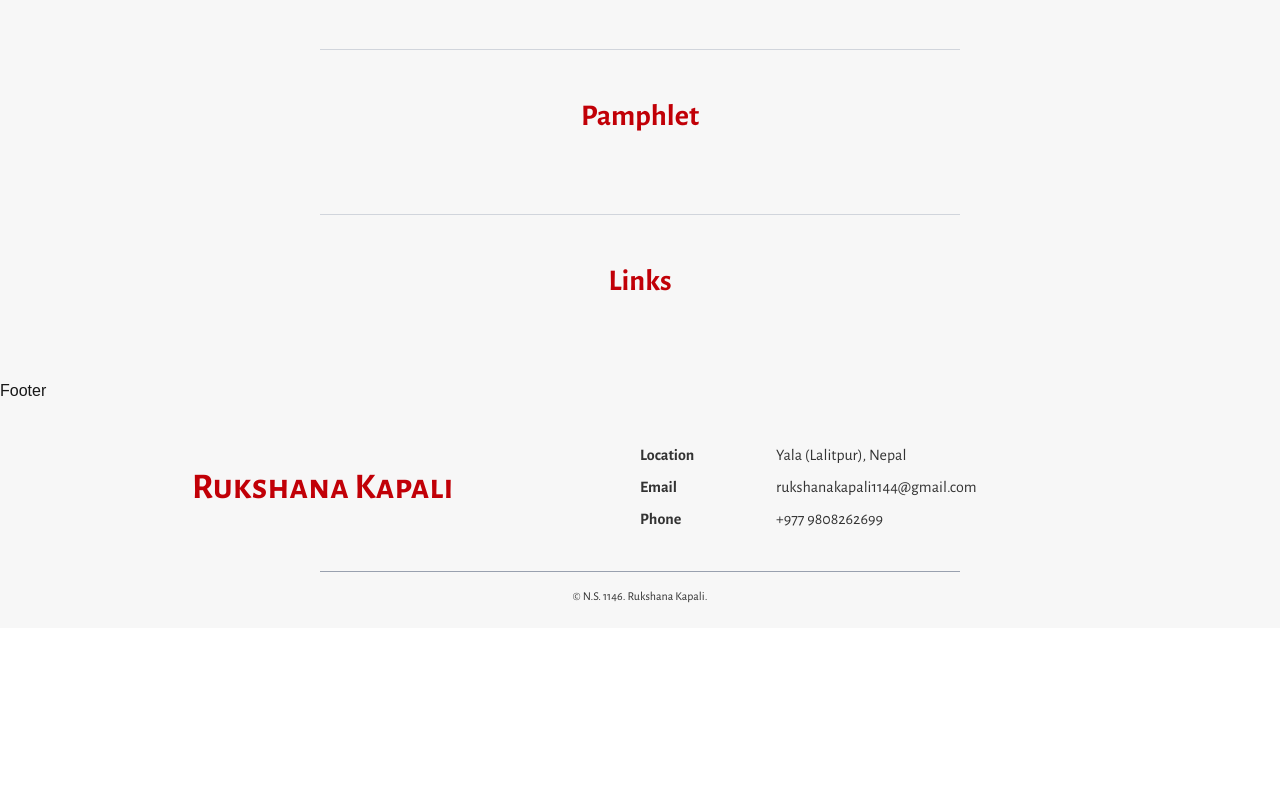
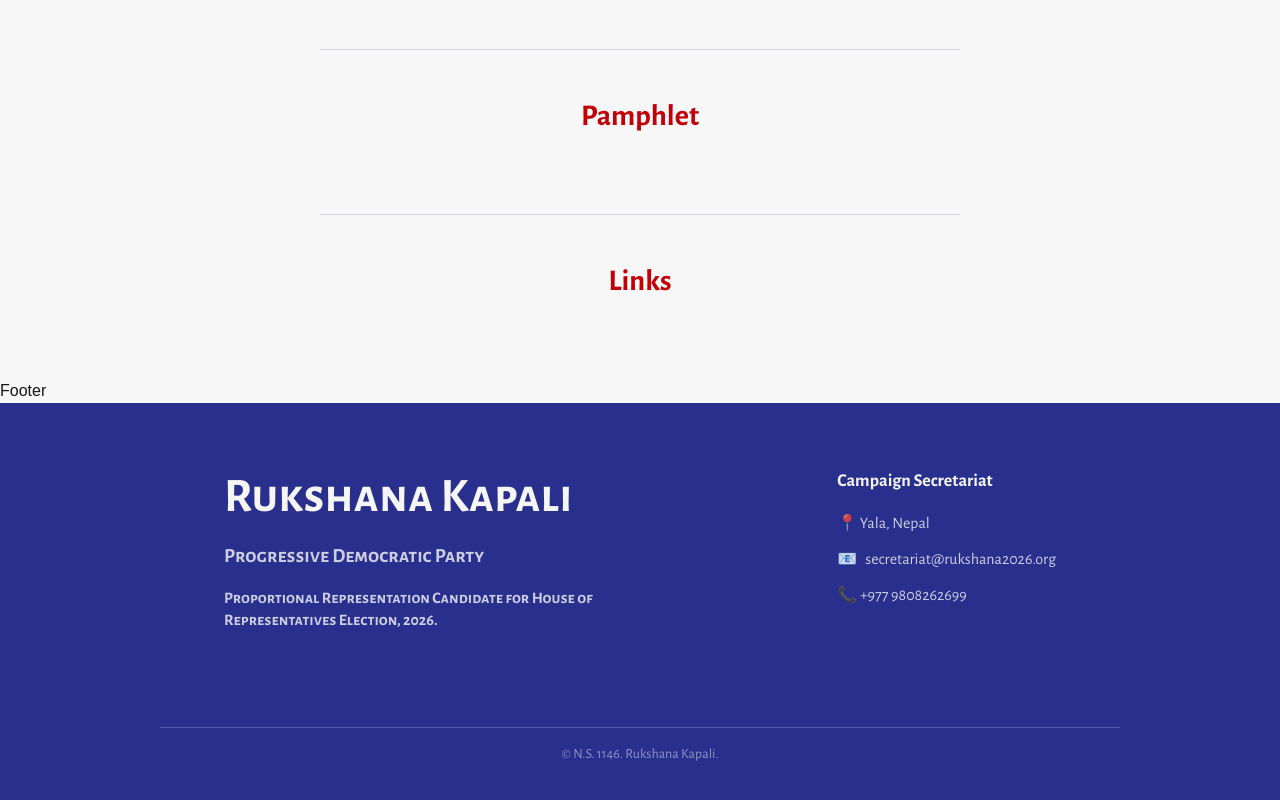
Before and after one commit to shakyasimha/vote-for-rukshana, a Next.js app: page / in a window 1280 px wide. Shown: the part 880-1680 px from the top of the page. Before the commit the page ends 1508 px from the top, so only its background shows below. Built offline with nearby package versions, Linux system fonts and the light colour scheme.

Commit message:
finished working on footer

```diff
--- a/src/components/Footer/index.tsx
+++ b/src/components/Footer/index.tsx
@@ -7,37 +7,38 @@ import {
 } from "@/ui/fonts";
 
 import Link from "next/link";
+import { text } from "stream/consumers";
 
 export const footerContent = {
   en: {
     name: "Rukshana Kapali",
-    locationHeader: "Location",
-    location: "Yala (Lalitpur), Nepal",
-    emailHeader: "Email",
-    email: "rukshanakapali1144@gmail.com",
-    phoneHeader: "Phone",
+    party: "Progressive Democratic Party",
+    text: "Proportional Representation Candidate for House of Representatives Election, 2026.",
+    secretariatHeader: "Campaign Secretariat",
+    location: "📍 Yala, Nepal",
+    email: "secretariat@rukshana2026.org",
     phone: "+977 9808262699",
     footerName: "Rukshana Kapali",
     year: "1146",
   },
   ne: {
     name: "रुक्शना कपाली",
-    locationHeader: "स्थान",
-    location: "यल (ललितपुर), नेपाल",
-    emailHeader: "इमेल",
-    email: "rukshanakapali1144@gmail.com",
-    phoneHeader: "सम्पर्क",
+    party: "प्रगतिशील लोकतान्त्रिक पार्टी",
+    text: "समानुपातिक उम्मेदवार, प्रतिनिधि सभा निर्वाचन, २०८२",
+    secretariatHeader: "अभियान सचिवालय",
+    location: "📍 यल, नेपाल",
+    email: "secretariat@rukshana2026.org",
     phone: "+९७७ ९८०८२६२६९९",
     footerName: "रुक्शना कपाली",
     year: "११४६",
   },
   new: {
     name: "रुक्शना कपाली",
-    locationHeader: "𑐠𑐵𑐫𑑂",
-    location: "𑐫𑐮, 𑐣𑐾𑐥𑐵𑐮",
-    emailHeader: "𑐃𑐩𑐾𑐮",
-    email: "rukshanakapali1144@gmail.com",
-    phoneHeader: "𑐫𑐵𑑄𑐨𑐵𑐫𑑂 𑐮𑑂𑐫𑐵𑑅",
+    party: "𑐥𑑂𑐬𑐐𑐟𑐶𑐱𑐷𑐮 𑐮𑑀𑐎𑐟𑐵𑐣𑑂𑐟𑑂𑐬𑐶𑐎 𑐥𑐵𑐬𑑂𑐚𑐷",
+    text: "𑐳𑐩𑐵𑐣𑐸𑐥𑐵𑐟𑐶𑐎 𑐄𑐩𑑂𑐩𑐾𑐡𑐰𑐵𑐬, 𑐥𑑂𑐬𑐟𑐶𑐣𑐶𑐢𑐶 𑐳𑐨𑐵 𑐣𑐶𑐬𑑂𑐰𑐵𑐔𑐣, 𑑒𑑐𑑘𑑒",
+    secretariatHeader: "𑐀𑐨𑐶𑐫𑐵𑐣 𑐳𑐔𑐶𑐰𑐵𑐮𑐫",
+    location: "📍 𑐫𑐮, 𑐣𑐾𑐥𑐵𑐮",
+    email: "secretariat@rukshana2026.org",
     phone: "+𑑙𑑗𑑗 𑑙𑑘𑑐𑑘𑑒𑑖𑑒𑑖𑑙𑑙",
     footerName: "𑐬𑐸𑐎𑑂𑐳𑐣𑐵 𑐎𑐥𑐵𑐮𑐶",
     year: "𑑑𑑑𑑔𑑖",
@@ -47,15 +48,18 @@ export const footerContent = {
 const fonts = {
   en: {
     header: alegreyaSC.className,
+    subheader: alegreyaSC.className,
     body: alegreyaSans.className,
   },
   ne: {
     header: notoSerifDevanagari.className,
+    subheader: notoSerifDevanagari.className,
     body: notoSerifDevanagari.className,
   },
   new: {
     header: nithyaRanjana.className,
-    body: newaLipi.className,
+    subheader: notoSerifDevanagari.className,
+    body: notoSerifDevanagari.className,
   },
 };
 
@@ -68,50 +72,60 @@ export default function Footer({ lang = "new" }: FooterProps) {
   const font = fonts[lang];
 
   return (
-    <footer className="text-[#333] py-6">
-      <div className="max-w-4xl mx-auto flex flex-col md:flex-row w-full items-center">
-        {/* Name */}
-        <div className="flex-1 flex flex-col py-4 gap-2 sm:m-0 m-4">
+    <footer className="bg-[#292f8c] text-[#f5f5f5] py-16 flex flex-col">
+
+      {/* Top Content (grows to push bottom down) */}
+      <div className="flex max-w-4xl mx-auto flex-col md:flex-row w-full items-start px-8 gap-40">
+
+        {/* Name + Party */}
+        <div className="shrink-2 flex flex-col gap-4 sm:m-0 m-2">
           <span
-            className={`${font.header} ${lang === "new" ? "" : "font-bold"} text-4xl text-red-700`}
+            className={`${font.header} ${
+              lang === "new" ? "" : "font-bold"
+            } text-5xl leading-tight`}
           >
             {info.name}
           </span>
+          <span
+            className={`${font.subheader} ${
+              lang === "new" ? "" : "font-semibold"
+            } text-xl text-[#f5f5f5]/80 leading-snug`}
+          >
+            {info.party}
+          </span>
+          <span
+            className={`${font.subheader} ${
+              lang === "new" ? "" : "font-semibold"
+            } text-l text-[#f5f5f5]/80 leading-snug`}
+          >
+            {info.text}
+          </span>
         </div>
 
-        {/* Contact links */}
-        <div
-          className={`${font.body} flex-1 flex flex-col py-4 gap-2 sm:m-0 m-4`}
-        >
-          <div className="flex flex-row gap-4">
-            <h2 className="font-bold min-w-[120px]">{info.locationHeader}</h2>
-            <span>{info.location}</span>
-          </div>
-
-          <div className="flex flex-row gap-4">
-            <h2 className="font-bold min-w-[120px]">{info.emailHeader}</h2>
+        {/* Campaign Secretariat */}
+        <div className={`${font.body} shrink-2 flex flex-col gap-3 sm:m-0 m-4 text-base`}>
+          <h2 className={`${lang === "new" ? "" : "font-bold"} text-lg text-[#f5f5f5] mb-1`}>
+            {info.secretariatHeader}
+          </h2>
+          <span className="text-[#f5f5f5]/80">{info.location}</span>
           <Link
             href={`mailto:${info.email}`}
-              className={`${alegreyaSans.className} hover:opacity-60 hover:transition hover:duration-400`}
+            className="flex items-center gap-2 text-[#f5f5f5]/80 hover:opacity-60 transition duration-300"
           >
-              {info.email}
+            <span>📧</span>
+            <span>{info.email}</span>
           </Link>
-          </div>
-
-          <div className="flex flex-row gap-4">
-            <h2 className="font-bold min-w-[120px]">{info.phoneHeader}</h2>
-            <span>{info.phone}</span>
-          </div>
+          <span className="text-[#f5f5f5]/80">📞 {info.phone}</span>
         </div>
       </div>
 
-      {/* Divider */}
-      <div className="mx-auto w-1/2 h-[1px] bg-gray-400 mt-6"></div>
-
-      {/* Bottom text */}
-      <div className={`${font.body} text-center text-xs mt-4`}>
+      {/* Divider + Bottom text pinned to bottom */}
+      <div className="mt-24 mb-[-48]">
+        <div className="mx-auto w-3/4 h-px bg-white/20"></div>
+        <div className={`${font.body} text-center text-sm mt-4 text-[#f5f5f5]/50`}>
           &copy; {lang == "new" ? "𑐣𑐾.𑐳𑑄." : lang == "ne" ? "ने.सं." : "N.S."}{" "}
           {info.year}. {info.footerName}.
+        </div>
       </div>
     </footer>
   );
--- a/src/components/Profile/index.tsx
+++ b/src/components/Profile/index.tsx
@@ -30,8 +30,8 @@ const content = {
     nameFont: nithyaRanjana.className,
     bodyFont: notoSerifDevanagari.className,
     lines: [
-      "प्रतिनिधि सभा निर्वाचन, २०८२ को उम्मेदवार ।",
-      "समानुपातिक उम्मेदवार, क्रम संख्या २, प्रगतिशील लोकतान्त्रिक पार्टी ।",
+      "𑐥𑑂𑐬𑐟𑐶𑐣𑐶𑐢𑐶 𑐳𑐨𑐵 𑐣𑐶𑐬𑑂𑐰𑐵𑐔𑐣, 𑑒𑑐𑑘𑑒 𑐎𑑀 𑐄𑐩𑑂𑐩𑐾𑐡𑐰𑐵𑐬",
+      "𑐳𑐩𑐵𑐣𑐸𑐥𑐵𑐟𑐶𑐎 𑐄𑐩𑑂𑐩𑐾𑐡𑐰𑐵𑐬, 𑐎𑑂𑐬𑐩 𑐳𑑄𑐏𑑂𑐫𑐵 𑑒, 𑐥𑑂𑐬𑐐𑐟𑐶𑐱𑐷𑐮 𑐮𑑀𑐎𑐟𑐵𑐣𑑂𑐟𑑂𑐬𑐶𑐎 𑐥𑐵𑐬𑑂𑐚𑐷",
     ],
     slogan: "सामाजिक न्यायका लागि मतदान। परिवर्तनका लागि मतदान।",
   },
```
Lines whose indentation alone changed are shown as unchanged.
